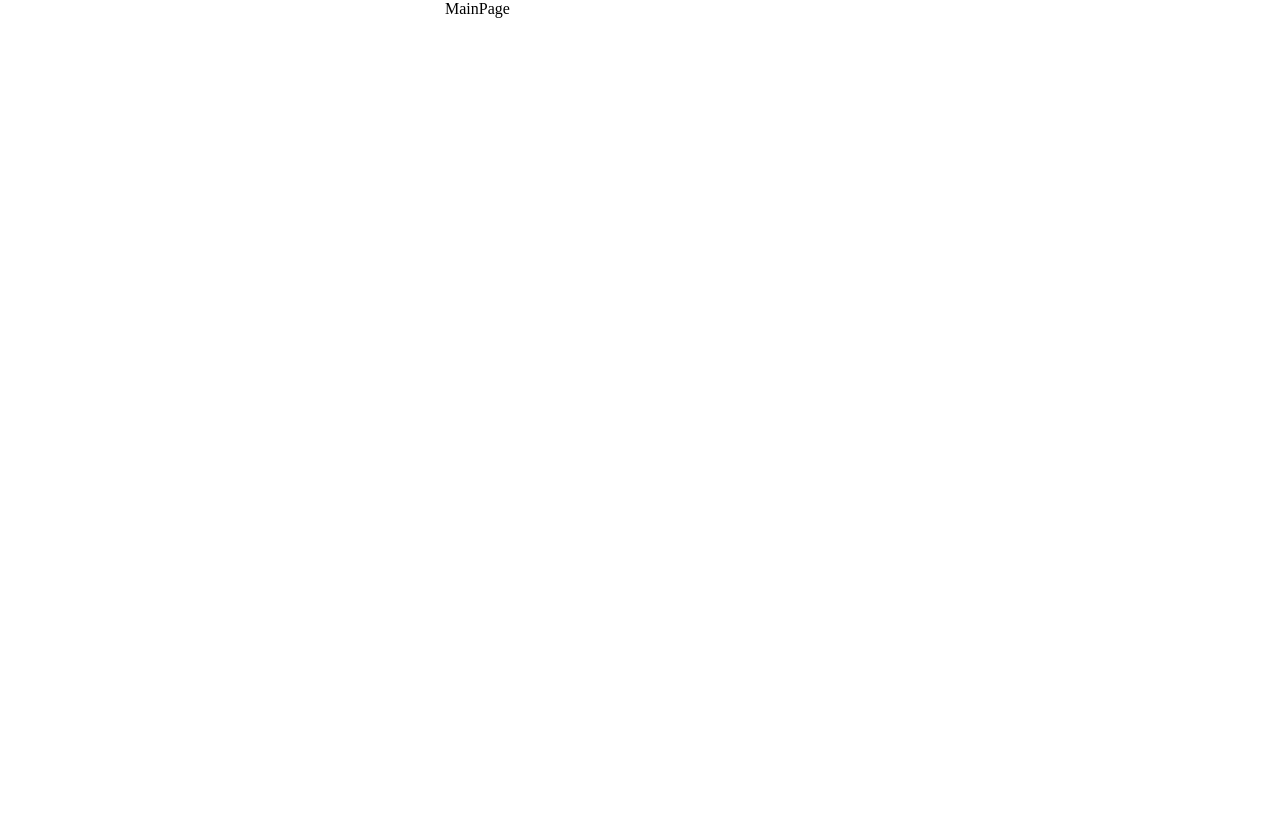
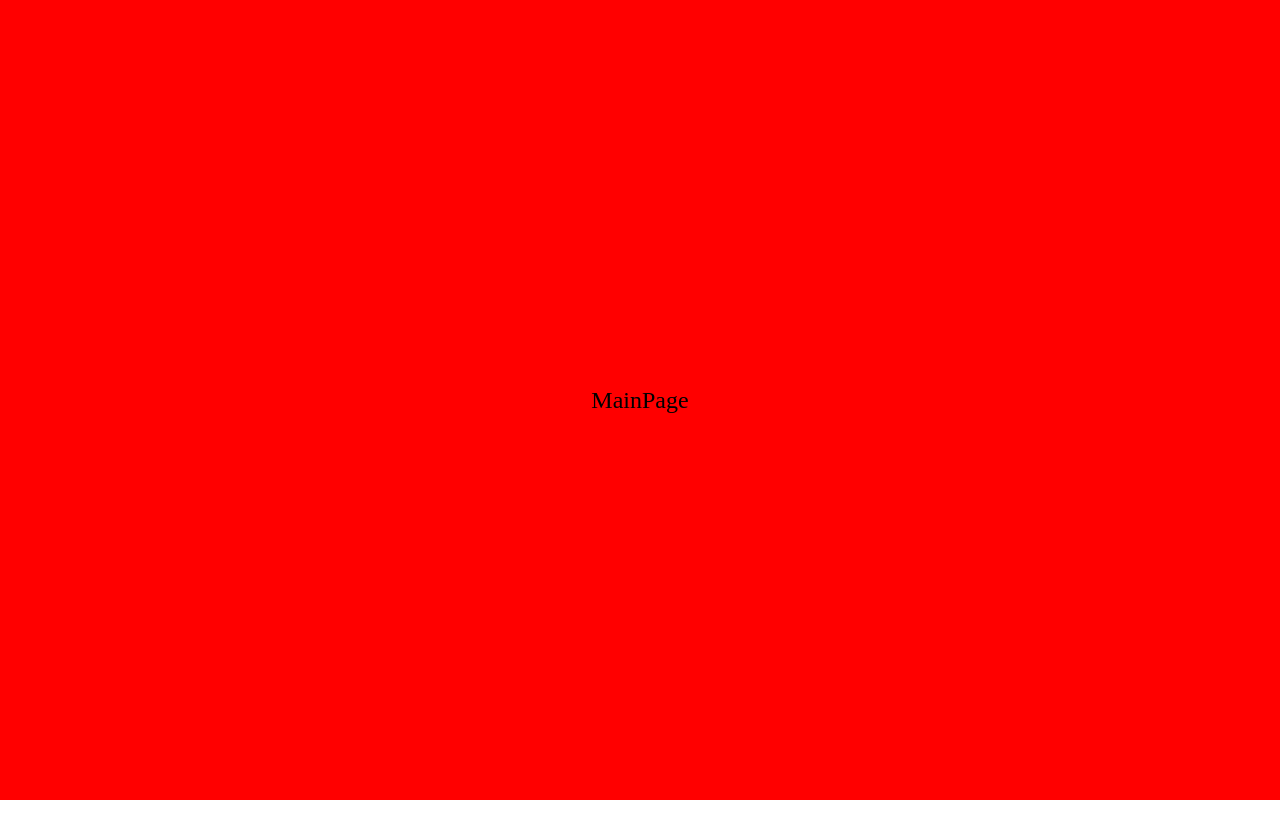
Before and after one commit to seoul-women-tech-hackathon-team5/meaningout-client, a React (Vite) app: page /main in a window 1280 px wide. Shown: the top 838 px of the page. After the commit the page ends 800 px from the top, so only its background shows below. Built offline with nearby package versions, Linux system fonts and the light colour scheme.

Commit message:
Test: 기본 화면 구성 변경
작성한 코드가 크롬 화면에 구현이 안 되어서 테스트 용으로 코드 수정하였음 웹의 기능과는 전혀 상관없으며 다시 수정할 예정임

```diff
--- a/src/pages/MainPage.jsx
+++ b/src/pages/MainPage.jsx
@@ -1,9 +1,10 @@
+import React from 'react';
 import styled from 'styled-components';
 
 const MainPage = () => {
   return (
     <MainContainer>
-      <Content>MainPage</Content>
+      MainPage
     </MainContainer>
   );
 }
@@ -12,16 +13,11 @@ const MainContainer = styled.div`
   display: flex;
   justify-content: center;
   align-items: center;
-  width: 390px;
-  height: 844px;
-  margin: 0 auto;
+  width: 100vw; /* 100% 화면 너비 */
+  height: 100vh; /* 100% 화면 높이 */
   background-color: red;
-`;
-
-const Content = styled.div`
-  width: 100%;
-  height: 100%;
-  background-color: white;
+  font-size: 24px; /* 텍스트 크기 */
+  color: black; /* 텍스트 색상 */
 `;
 
 export default MainPage;
```
